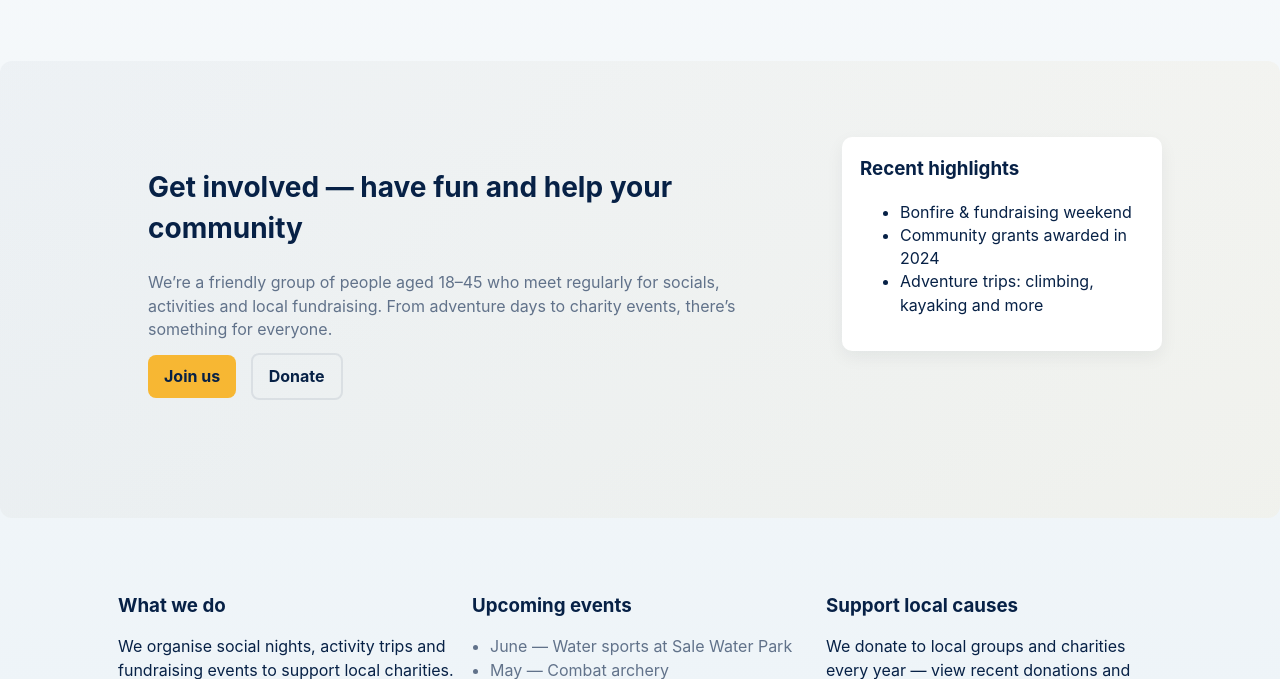
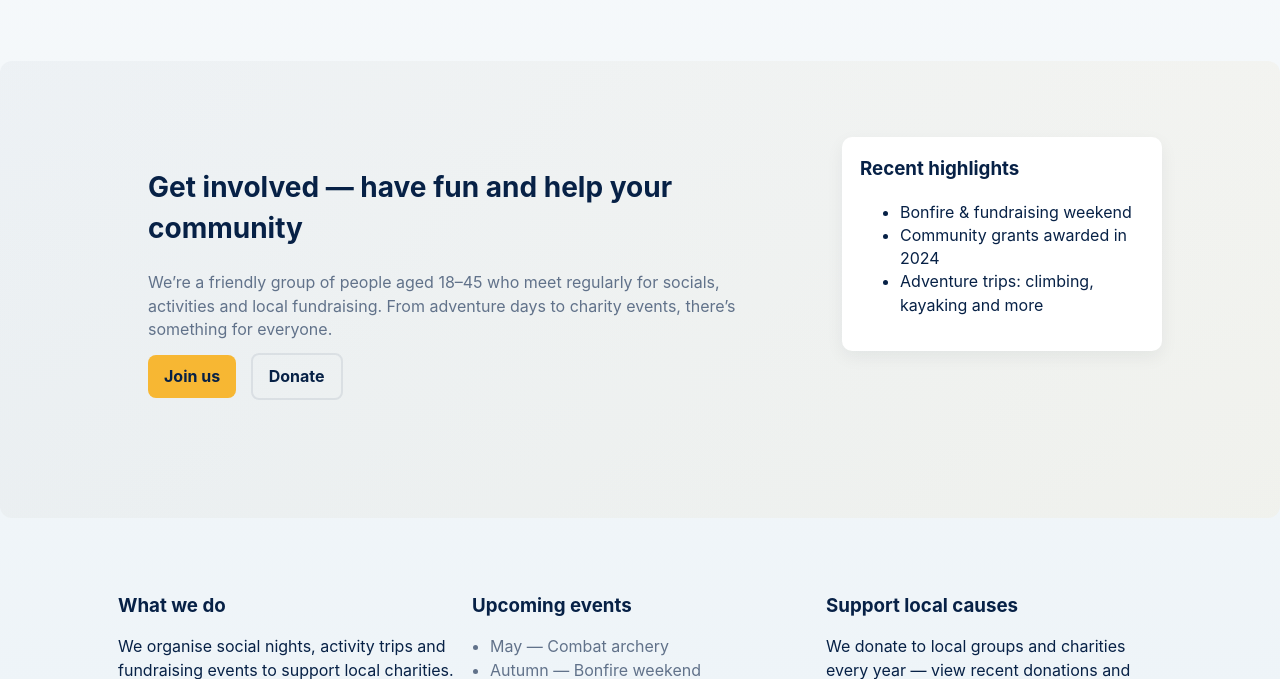
Before and after one commit to c0tter/c0tter.github.io, a plain HTML site: page index.html in a window 1280 px wide. Shown: the part 105-784 px from the top of the page. Drawn offline with Linux system fonts and the light colour scheme.

Commit message:
new page

```diff
--- a/index.html
+++ b/index.html
@@ -63,7 +63,6 @@
                     <article>
                         <h3>Upcoming events</h3>
                         <ul class="events-list">
-                            <li>June — Water sports at Sale Water Park</li>
                             <li>May — Combat archery</li>
                             <li>Autumn — Bonfire weekend</li>
                         </ul>
```
